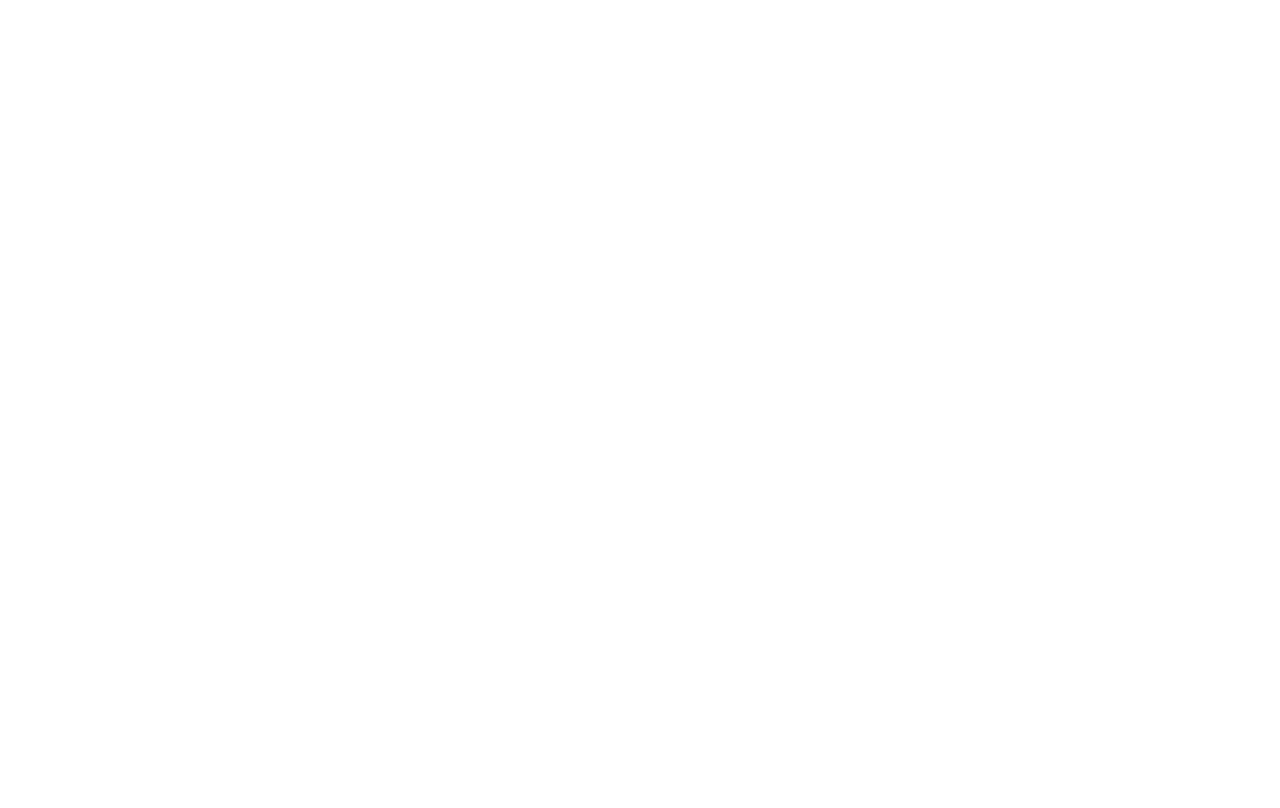
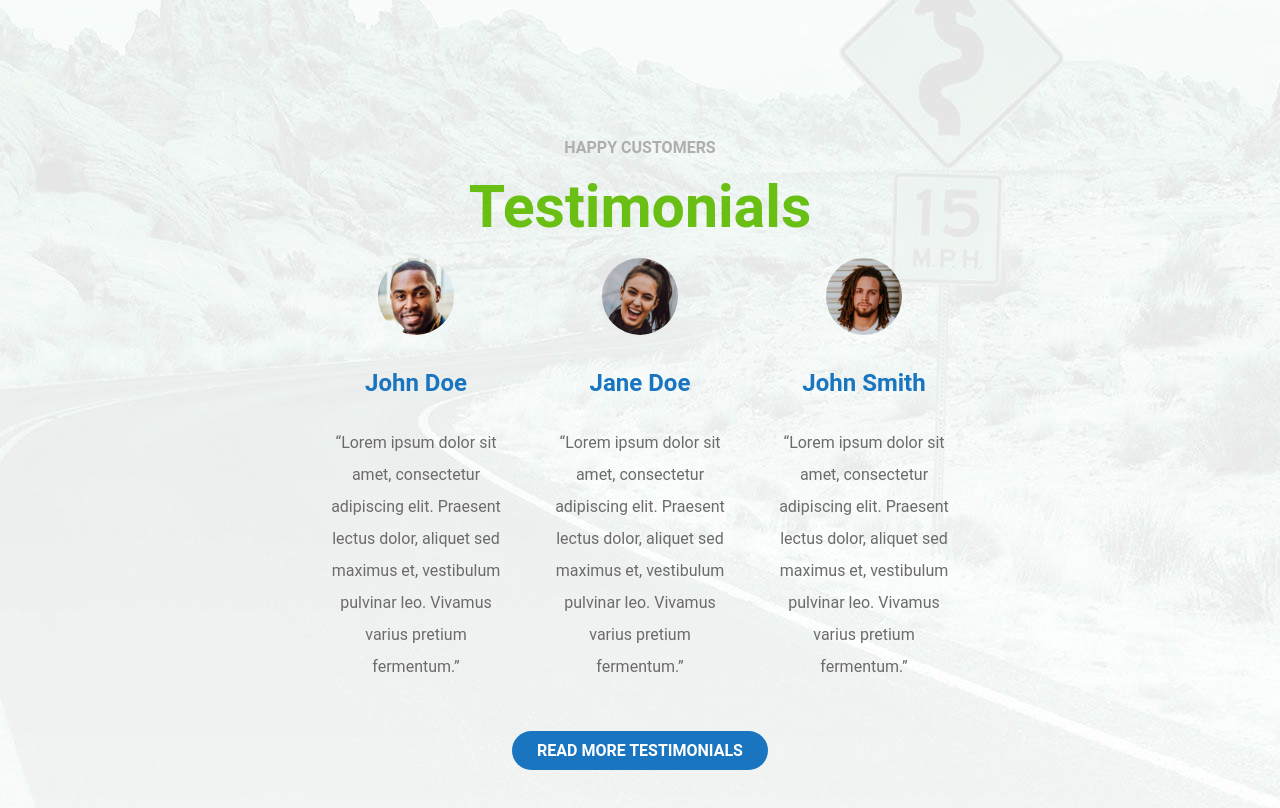
Before and after one commit to Sergjio97/proj-html-vuejs, a Vue app: page / in a window 1280 px wide. Shown: the part 4080-4888 px from the top of the page. Before the commit the page ends 3998 px from the top, so only its background shows below. Built offline with nearby package versions, Linux system fonts and the light colour scheme.

Commit message:
main sezione 4

```diff
--- a/src/components/macro/Main.vue
+++ b/src/components/macro/Main.vue
@@ -3,6 +3,7 @@
     <Testimonials/>
     <Service/>
     <FreeQuote/>
+    <Customers/>
   </main>
 </template>
 
@@ -10,12 +11,14 @@
 import Testimonials from '../sections/Testimonials.vue';
 import Service from '../sections/Service.vue';
 import FreeQuote from '../sections/FreeQuote.vue';
+import Customers from '../sections/Customers.vue'
 export default {
     name: 'Main',
     components: {
       Testimonials,
       Service,
       FreeQuote,
+      Customers,
     }
 }
 </script>
--- /dev/null
+++ b/src/components/sections/Customers.vue
@@ -0,0 +1,89 @@
+<template>
+    <section class="customers">
+        <h4>Happy customers</h4>
+        <h1>Testimonials</h1>
+        <div class="card-box">
+            <div class="card">
+                <img src="../../assets/img/avada-movers-johndoe-final-200x200.jpg" alt="john doe">
+                <h2>John Doe</h2>
+                <p>“Lorem ipsum dolor sit amet, consectetur adipiscing elit. Praesent lectus dolor, aliquet sed maximus et, vestibulum pulvinar leo. Vivamus varius pretium fermentum.”</p>
+            </div>
+            <div class="card">
+                <img src="../../assets/img/avada-movers-janedoe-final-200x200.jpg" alt="Jane doe">
+                <h2>Jane Doe</h2>
+                <p>“Lorem ipsum dolor sit amet, consectetur adipiscing elit. Praesent lectus dolor, aliquet sed maximus et, vestibulum pulvinar leo. Vivamus varius pretium fermentum.”</p>
+            </div>
+            <div class="card">
+                <img src="../../assets/img/avada-movers-johnsmith-final-200x200.jpg" alt="john Smith">
+                <h2>John Smith</h2>
+                <p>“Lorem ipsum dolor sit amet, consectetur adipiscing elit. Praesent lectus dolor, aliquet sed maximus et, vestibulum pulvinar leo. Vivamus varius pretium fermentum.”</p>
+            </div>
+        </div>
+        <a href="#"><strong>Read more Testimonials</strong></a>
+    </section>
+</template>
+
+<script>
+
+export default {
+    name: 'Customers',
+}
+</script>
+
+<style lang='scss' scoped>
+.customers {
+    width: 100%;
+    text-align: center;
+    padding: 220px 0px;
+    background-image: url(../../assets/img/avada-movers-testimonial-background.jpg);
+    background-position: center top;
+    h4 {
+        color: #afaeae;
+        text-transform: uppercase;
+        margin-bottom: 15px;
+    }
+    h1 {
+        font-size: 59px;
+        color: #69bf14;
+    }
+    h2 {
+        color: #1975c0;
+        margin-bottom: 30px;
+    }
+    a {
+        text-decoration: none;
+        color: #fff;
+        background-color: #1975c0;
+        padding: 10px 25px;
+        border-radius: 20px;
+        text-transform: uppercase;
+    }
+    a:hover {
+        filter: opacity(80%);
+    }
+    p {
+        color: #6b6b6b;
+        line-height: 2.0;
+    }
+    .card-box {
+        height: 300px;
+        width: 50%;
+        margin: 0 auto;
+        display: flex;
+        align-items: center;
+        justify-content: space-between;
+        margin-bottom: 120px;
+        margin-top: 80px;
+
+        .card {
+            width: 30%;
+            text-align: center;
+        }
+        img {
+            width:40%;
+            border-radius: 50%;
+            margin-bottom: 30px;
+        }
+    }
+}
+</style>
```
Also changed, not shown: src/components/sections/RequestQuote.vue (added).
